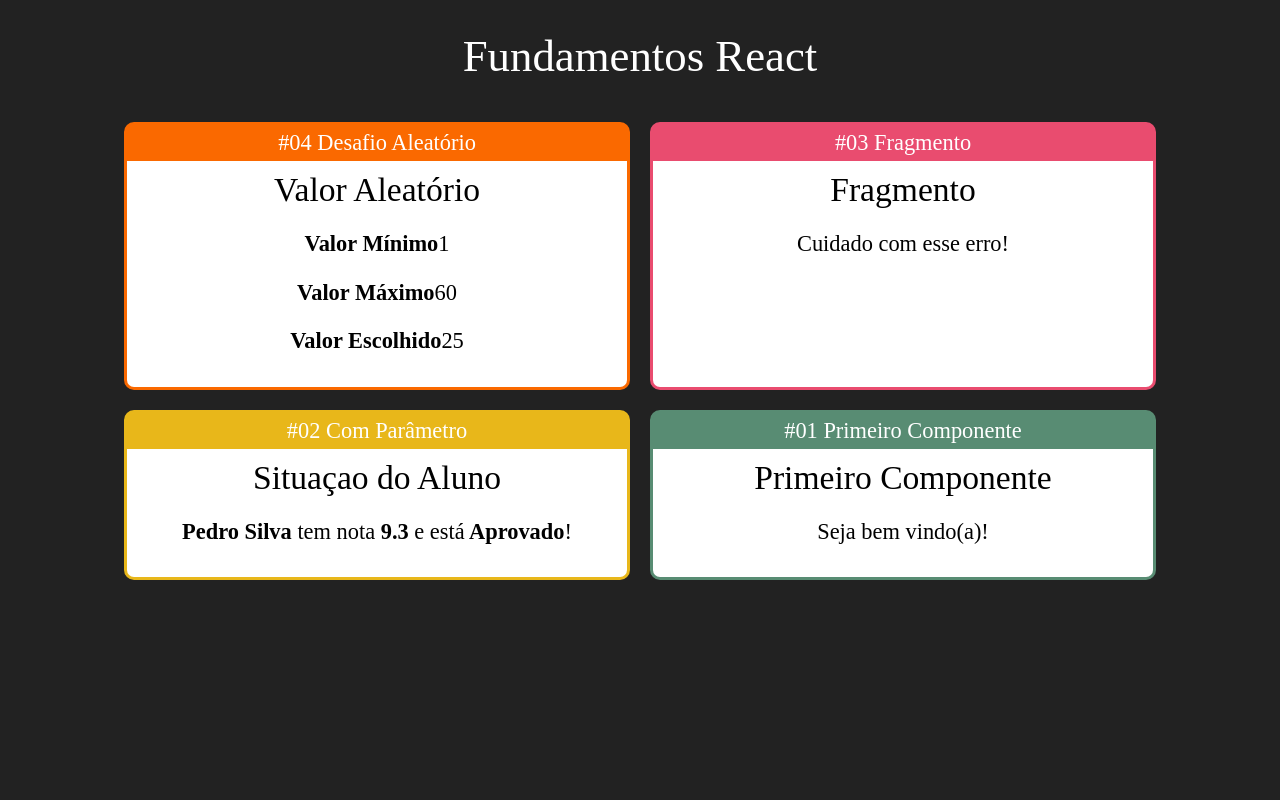
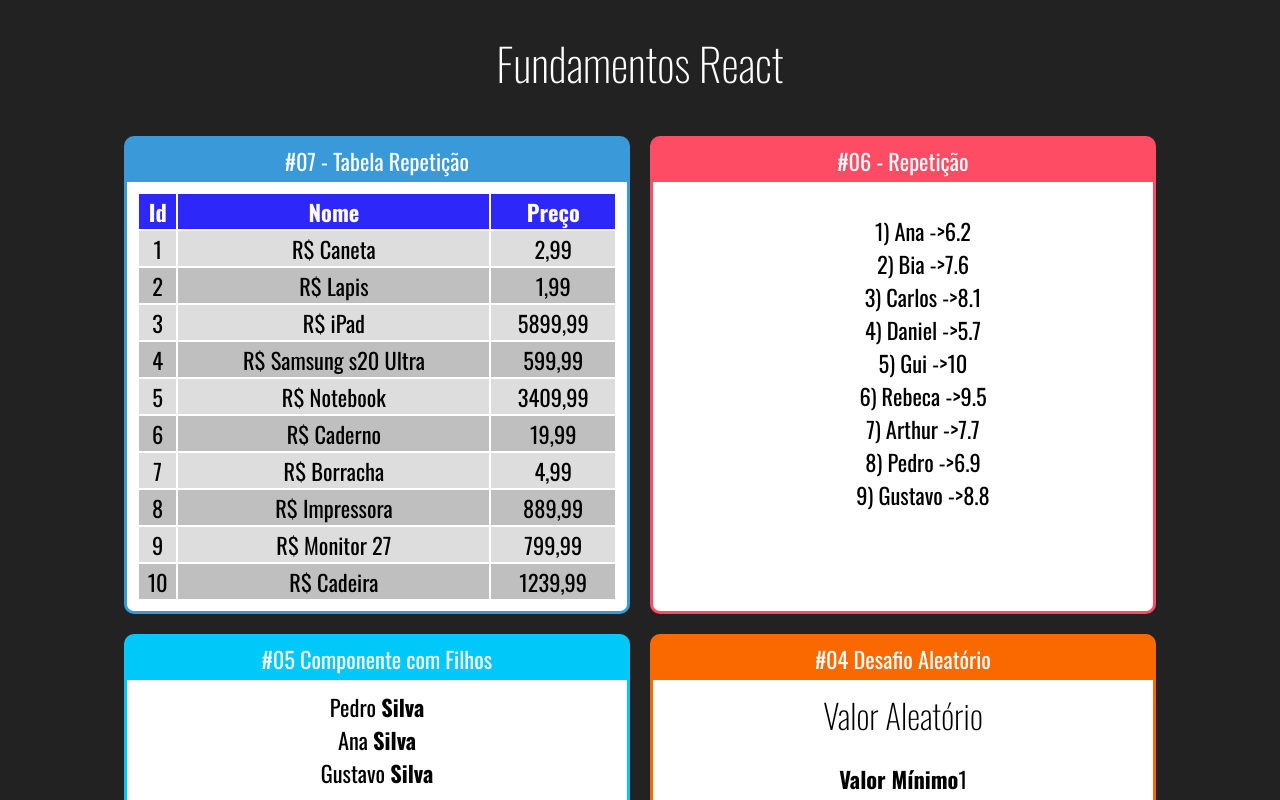
Before and after one commit to eduardesouza/fundamentos-react, a React (Create React App) app: page / in a window 1280 px wide. Shown: the top 800 px of the page. Built offline with nearby package versions, Linux system fonts and the light colour scheme; a web font is replaced by a local one.

Commit message:
att mais exercicios

```diff
--- a/public/index.html
+++ b/public/index.html
@@ -1,16 +1,17 @@
 <!DOCTYPE html>
-<html lang="en">
+<html lang="pt-br">
+
 <head>
   <meta charset="utf-8" />
   <link rel="icon" href="%PUBLIC_URL%/favicon.ico" />
   <meta name="viewport" content="width=device-width, initial-scale=1" />
   <meta name="theme-color" content="#000000" />
-    <meta
-      name="description"
-      content="Web site created using create-react-app"
-    />
+  <meta name="description" content="Web site created using create-react-app" />
   <link rel="apple-touch-icon" href="%PUBLIC_URL%/logo192.png" />
-    <link href="https: //fonts.googleapis.com/css2? family= Oswald:wght@200;300;400;500;600;700 & display=swap" rel="stylesheet">
+
+
+  <link href="https://fonts.googleapis.com/css2?family=Oswald:wght@200;300;400;500;600;700&display=swap" rel="stylesheet">
+
   <!--
       manifest.json provides metadata used when your web app is installed on a
       user's mobile device or desktop. See https://developers.google.com/web/fundamentals/web-app-manifest/
@@ -27,6 +28,7 @@
     -->
   <title>React App</title>
 </head>
+
 <body>
   <noscript>You need to enable JavaScript to run this app.</noscript>
   <div id="root"></div>
@@ -41,4 +43,5 @@
       To create a production bundle, use `npm run build` or `yarn build`.
     -->
 </body>
+
 </html>
--- a/src/App.jsx
+++ b/src/App.jsx
@@ -5,6 +5,10 @@
 import Primeiro from "./components/basicos/Primeiro";
 import ComParametro from "./components/basicos/ComParametro";
 import Fragmento from "./components/basicos/Fragmento";
+import Familia from "./components/basicos/Familia";
+import FamiliaMembro from "./components/basicos/FamiliaMembro";
+import ListaAlunos from "./components/Repeticao/ListaAlunos";
+import TabelaProdutos from "./components/Repeticao/TabelaProdutos";
 
 // eslint-disable-next-line import/no-anonymous-default-export
 export default (_) => (
@@ -12,6 +16,22 @@
     <h1>Fundamentos React</h1>
 
     <div className="Cards">
+      <Card titulo="#07 - Tabela Repetição" color="#3A9AD9">
+        <TabelaProdutos></TabelaProdutos>
+      </Card>
+
+      <Card titulo="#06 - Repetição" color="#FF4C65">
+        <ListaAlunos></ListaAlunos>
+      </Card>
+
+      <Card titulo="#05 Componente com Filhos" color="#00C8F8">
+        <Familia sobrenome="Silva">
+          <FamiliaMembro nome="Pedro" />
+          <FamiliaMembro nome="Ana" />
+          <FamiliaMembro nome="Gustavo" />
+        </Familia>
+      </Card>
+
       <Card titulo="#04 Desafio Aleatório" color="#FA6900">
         <Aleatorio min={1} max={60} />
       </Card>
--- /dev/null
+++ b/src/components/Repeticao/ListaAlunos.jsx
@@ -0,0 +1,20 @@
+/* eslint-disable import/no-anonymous-default-export */
+import React from "react";
+
+import "../../data/alunos";
+import alunos from "../../data/alunos";
+
+export default (props) => {
+  const alunosLI = alunos.map((aluno) => {
+    return (
+      <li key={aluno.id}>
+        {aluno.id}) {aluno.nome} ->{aluno.nota}
+      </li>
+    );
+  });
+  return (
+    <div>
+      <ul style={{listStyle: 'none'}}>{alunosLI}</ul>
+    </div>
+  );
+};
--- /dev/null
+++ b/src/components/Repeticao/TabelaProdutos.css
@@ -0,0 +1,13 @@
+.TabelaProdutos table {
+    width: 100%;
+}
+.TabelaProdutos th {
+    background-color: #0a02fad9;
+    color: #fff;
+}
+.TabelaProdutos .Par {
+    background-color: #ddd;
+}
+.TabelaProdutos .Impar {
+    background-color: rgb(192, 191, 191);
+}
--- /dev/null
+++ b/src/components/Repeticao/TabelaProdutos.jsx
@@ -0,0 +1,34 @@
+/* eslint-disable import/no-anonymous-default-export */
+import React from "react";
+import produtos from "../../data/produtos";
+import './TabelaProdutos.css'
+
+export default (props) => {
+    function getLinhas(){
+return produtos.map((produto, i) => {
+    return (
+        <tr key={produto.id} className={i % 2 === 0 ? 'Par' : 'Impar'}>
+            <td>{produto.id}</td>
+            <td>R$ {produto.nome}</td>
+            <td>{produto.preco.toFixed(2).replace('.', ',')}</td>
+        </tr>
+    )
+})
+    }
+    return (
+        <div className="TabelaProdutos">
+            <table>
+                <thead>
+                    <tr>
+                        <th>Id</th>
+                        <th>Nome</th>
+                        <th>Preço</th>
+                    </tr>
+                </thead>
+                <tbody>
+                   {getLinhas()}
+                </tbody>
+                            </table>
+        </div>
+    )
+}
--- /dev/null
+++ b/src/components/basicos/Familia.jsx
@@ -0,0 +1,11 @@
+import React, { cloneElement } from "react";
+
+export default (props) => {
+  return (
+    <div>
+      {props.children.map((child, i) => {
+        return cloneElement(child, {...props, key: i});
+      })}
+    </div>
+  );
+};
--- /dev/null
+++ b/src/components/basicos/FamiliaMembro.jsx
@@ -0,0 +1,10 @@
+/* eslint-disable import/no-anonymous-default-export */
+import React from "react";
+
+export default (props) => {
+  return (
+    <div>
+      {props.nome} <strong>{props.sobrenome}</strong>
+    </div>
+  );
+};
--- /dev/null
+++ b/src/data/alunos.js
@@ -0,0 +1,12 @@
+/* eslint-disable import/no-anonymous-default-export */
+export default [
+  { id: 1, nome: "Ana", nota: 6.2 },
+  { id: 2, nome: "Bia", nota: 7.6 },
+  { id: 3, nome: "Carlos", nota: 8.1 },
+  { id: 4, nome: "Daniel", nota: 5.7 },
+  { id: 5, nome: "Gui", nota: 10 },
+  { id: 6, nome: "Rebeca", nota: 9.5 },
+  { id: 7, nome: "Arthur", nota: 7.7 },
+  { id: 8, nome: "Pedro", nota: 6.9 },
+  { id: 9, nome: "Gustavo", nota: 8.8 },
+];
--- /dev/null
+++ b/src/data/produtos.js
@@ -0,0 +1,14 @@
+const produtos = [
+    { id: 1, nome: 'Caneta', preco: 2.99 },
+    { id: 2, nome: 'Lapis', preco: 1.99 },
+    { id: 3, nome: 'iPad', preco:  5899.99},
+    { id: 4, nome: 'Samsung s20 Ultra', preco: 599.99 },
+    { id: 5, nome: 'Notebook', preco: 3409.99 },
+    { id: 6, nome: 'Caderno', preco: 19.99 },
+    { id: 7, nome: 'Borracha', preco: 4.99 },
+    { id: 8, nome: 'Impressora', preco:  889.99},
+    { id: 9, nome: 'Monitor 27', preco: 799.99 },
+    { id: 10, nome: 'Cadeira', preco: 1239.99 },
+]
+
+export default produtos
--- a/src/index.css
+++ b/src/index.css
@@ -6,9 +6,7 @@
     font-size: 1.4rem;
 }
 
-h1,
-h2,
-h3 {
+h1, h2, h3 {
     font-weight: 200;
 }
 
```
Also changed, not shown: src/components/basicos/Aleatorio.jsx (+9 -6 lines). Lines whose indentation alone changed are shown as unchanged.
